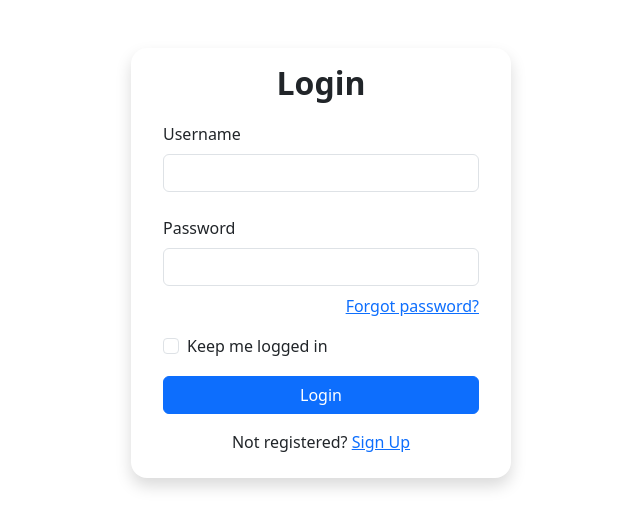
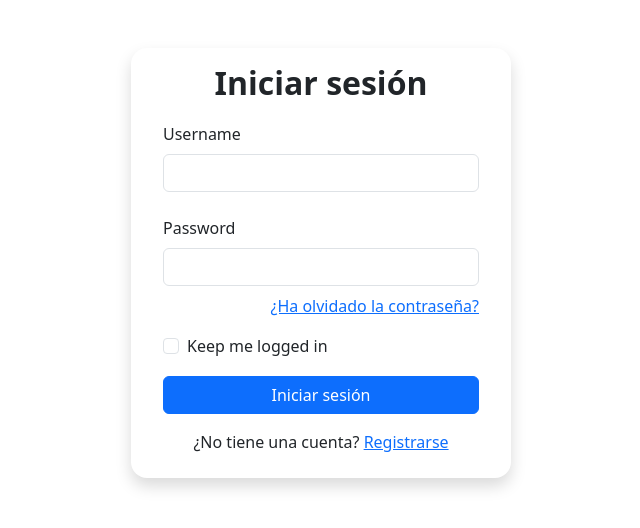
Before and after one commit to jamarma/AIVA_2024_DCMIA, a Flask app: page /login in a window 1280 px wide. Shown: the part 66-594 px from the top of the page, without its empty margins (319-959 px from the left). Run offline with Flask 3, Linux system fonts and the light colour scheme; parts of the project's set-up code (start-up, migrations or seed data) failed here and were passed over; some libraries are stand-ins or nearby versions.

Commit message:
chore: refactor #4

```diff
--- a/web_app/app/auth/templates/auth/login.html
+++ b/web_app/app/auth/templates/auth/login.html
@@ -3,7 +3,7 @@
 {% block content %}
 <div class="row justify-content-center mt-5">
     <div class="col-lg-4 rounded-4 shadow bg-white">
-        <h2 class="fw-bold text-center pt-3 pb-1 mx-3">Login</h2>
+        <h2 class="fw-bold text-center pt-3 pb-1 mx-3">Iniciar sesión</h2>
 
         <div class="row mt-3 mx-2">
             <div class="col">
@@ -28,7 +28,7 @@
             </div>
             <div class="row mb-3 text-end mx-2">
                 <div class="col-12">
-                    <span><a href="">Forgot password?</a></span>
+                    <span><a href="">¿Ha olvidado la contraseña?</a></span>
                 </div>
             </div>
 
@@ -40,13 +40,13 @@
 
             <div class="row mb-3 mx-2">
                 <div class="col-12 d-grid">
-                    <button type="submit" class="btn btn-primary">Login</button>
+                    <button type="submit" class="btn btn-primary">Iniciar sesión</button>
                 </div>
             </div>
 
             <div class="row mt-3 mb-4 text-center">
                 <div class="col-12">
-                    <span>Not registered? <a href="{{ url_for('auth.signup') }}">Sign Up</a></span>
+                    <span>¿No tiene una cuenta? <a href="{{ url_for('auth.signup') }}">Registrarse</a></span>
                 </div>
             </div>
         </form>
--- a/web_app/app/auth/templates/auth/signup.html
+++ b/web_app/app/auth/templates/auth/signup.html
@@ -3,7 +3,7 @@
 {% block content %}
 <div class="row justify-content-center align-items-center mt-5">
     <div class="col-lg-4 rounded-4 shadow bg-white">
-        <h2 class="fw-bold text-center pt-3 pb-1">SignUp</h2>
+        <h2 class="fw-bold text-center pt-3 pb-1">Registrarse</h2>
 
         <div class="row mt-3 mx-2">
             <div class="col">
@@ -44,12 +44,12 @@
             </div>
             <div class="row mx-2">
                 <div class="col-12 mt-2 d-grid">
-                    <button type="submit" class="btn btn-primary">SignUp</button>
+                    <button type="submit" class="btn btn-primary">Registrarse</button>
                 </div>
             </div>
             <div class="row mt-3 mb-4 text-center">
                 <div class="col-12">
-                    <span>Already have an account? <a href="{{ url_for('auth.login') }}">Login</a></span>
+                    <span>¿Ya tiene una cuenta? <a href="{{ url_for('auth.login') }}">Iniciar sesión</a></span>
                 </div>
             </div>
         </form>
```
Also changed, not shown: web_app/app/user/templates/user/dashboard.html (+4 -5 lines), web_app/app/user/templates/user/results.html (+6 -10 lines).
